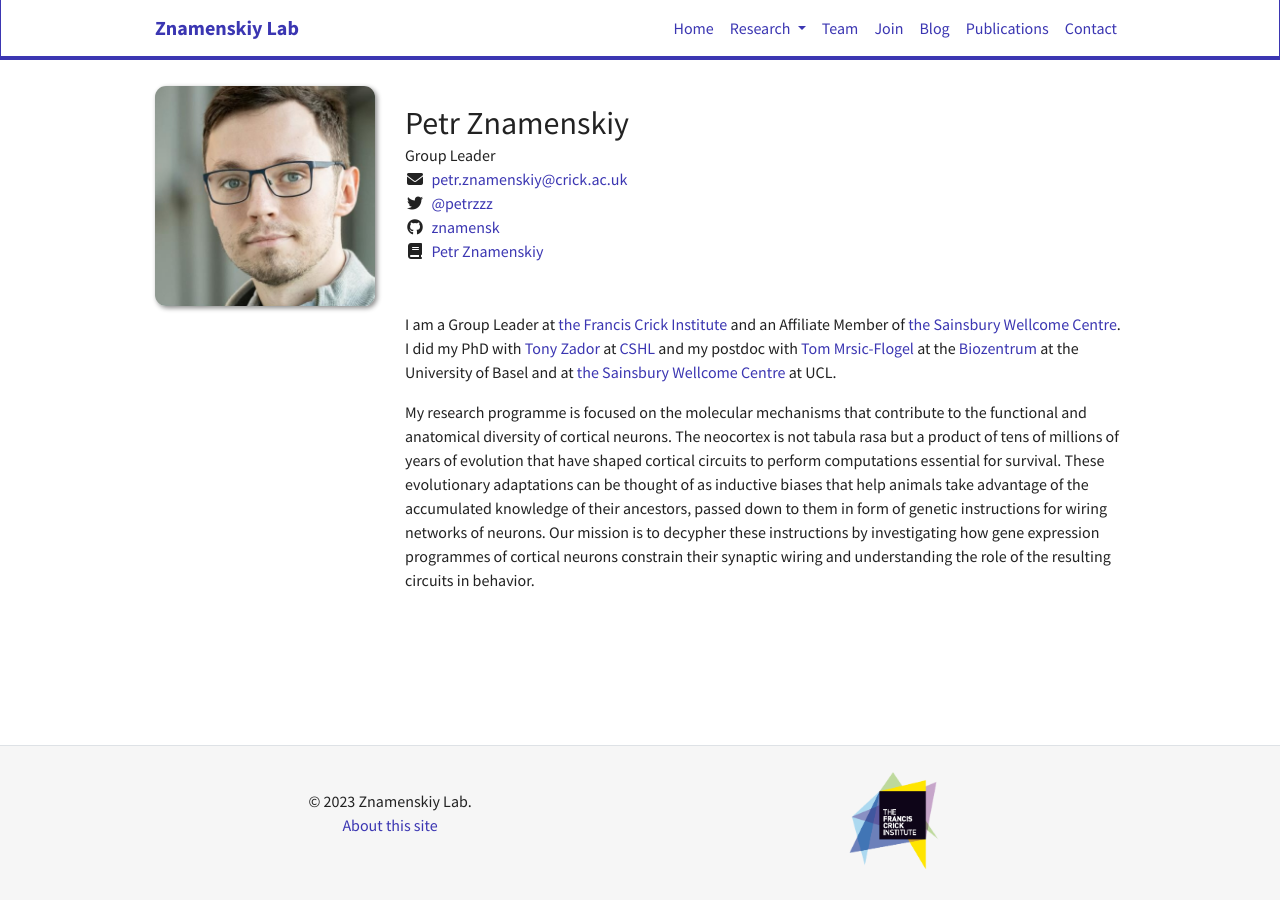
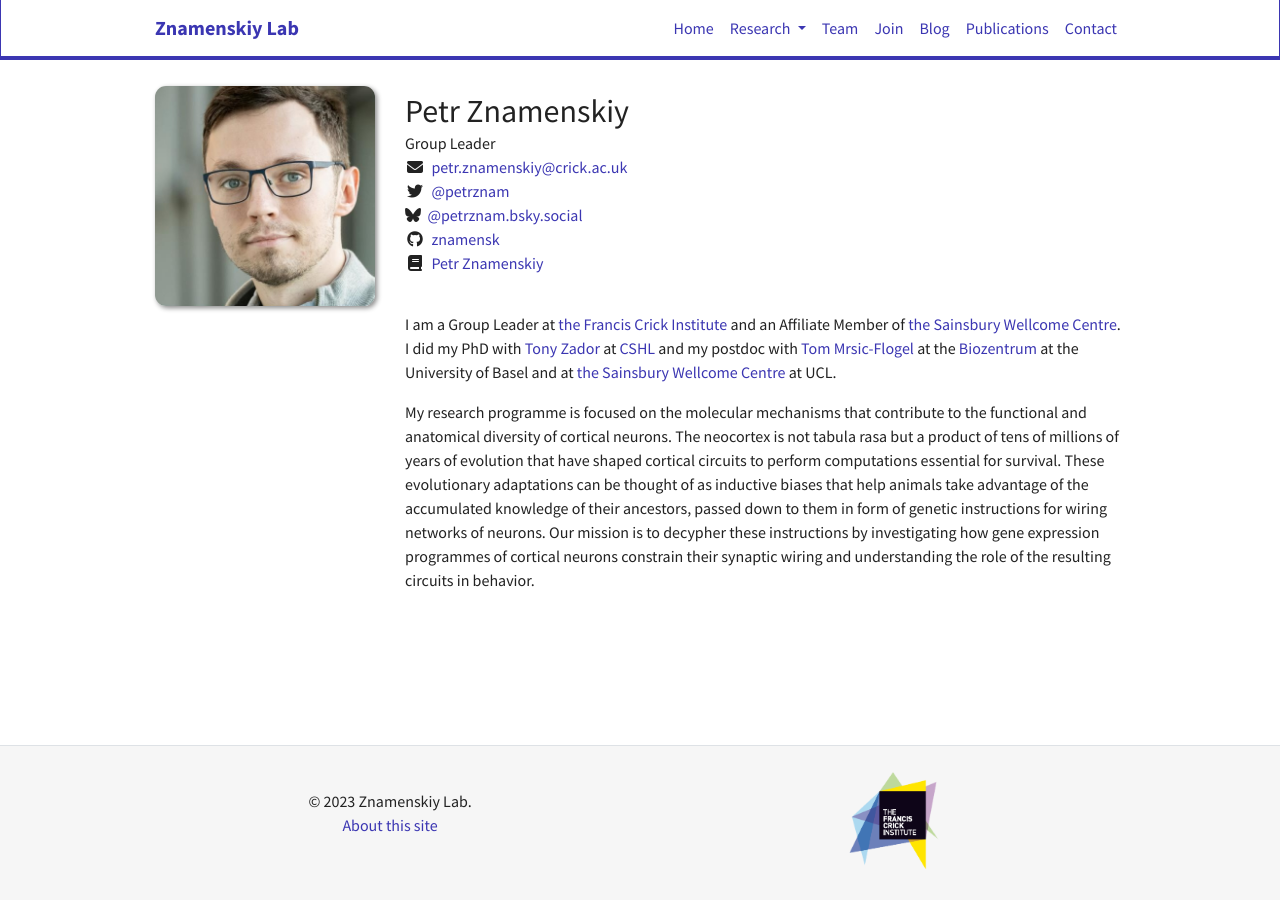
Before and after one commit to znamlab/znamlab.github.io, a Jekyll site: the page built from team/_posts/2020-02-17-petr-znamenskiy.md, in a window 1280 px wide. Built offline with Jekyll 4.4.1, drawn with Linux system fonts in a browser that asks for light colours; nearby versions of some CDN libraries.

Commit message:
Add bluesky profile

```diff
--- a/team/_posts/2020-02-17-petr-znamenskiy.md
+++ b/team/_posts/2020-02-17-petr-znamenskiy.md
@@ -5,7 +5,8 @@ photo: Petr.jpg
 info: Group Leader
 email: petr.znamenskiy@crick.ac.uk
 github: znamensk
-twitter: petrzzz
+twitter: petrznam
+bluesky: petrznam.bsky.social
 scholar: "https://scholar.google.com/citations?user=tZ3hWEYAAAAJ"
 link_to_page: yes
 alumni: no
```
